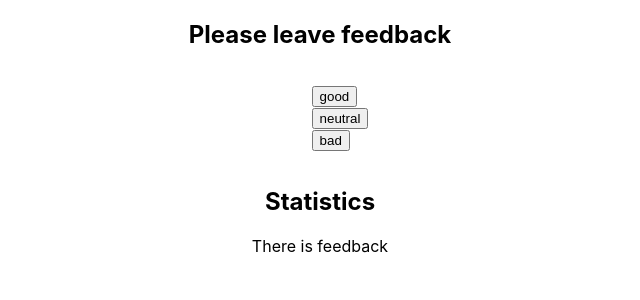
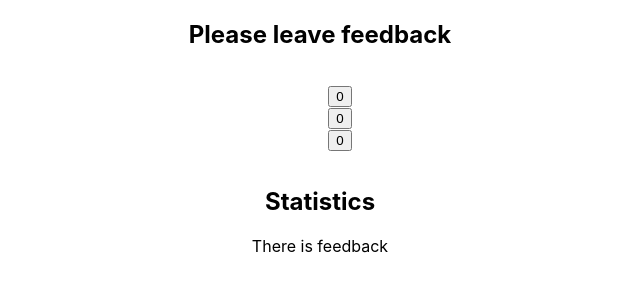
Before and after one commit to illya15/goit-react-hw-04-feedback, a React (Create React App) app: page / in a window 1280 px wide. Shown: the top 300 px of the page, without its empty margins (320-960 px from the left). Built offline with nearby package versions, Linux system fonts and the light colour scheme.

Commit message:
hw4 task1 2

```diff
--- a/src/components/App.jsx
+++ b/src/components/App.jsx
@@ -68,7 +68,7 @@ const[bad,setBad] = useState(0);
         >
           <Section title={'Please leave feedback'}>
             <FeedbackOptions
-              options={['good', 'neutral', 'bad']}
+              options={[good, neutral, bad]}
               onLeaveFeedback={handleCounter}
             ></FeedbackOptions>
           </Section>
```
